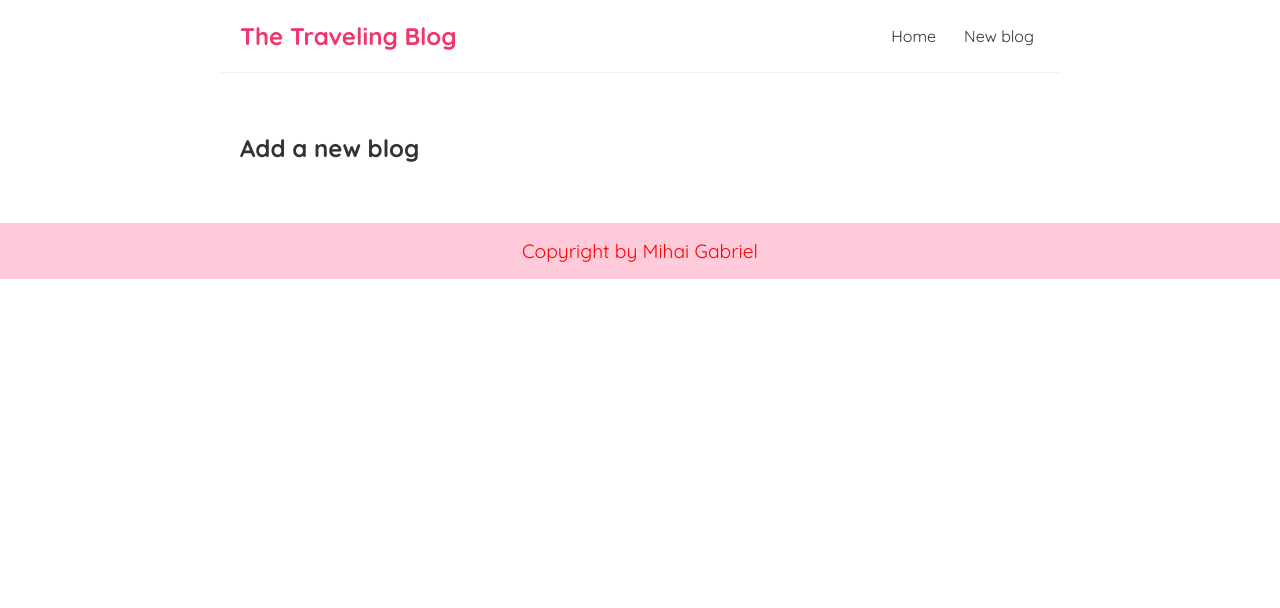
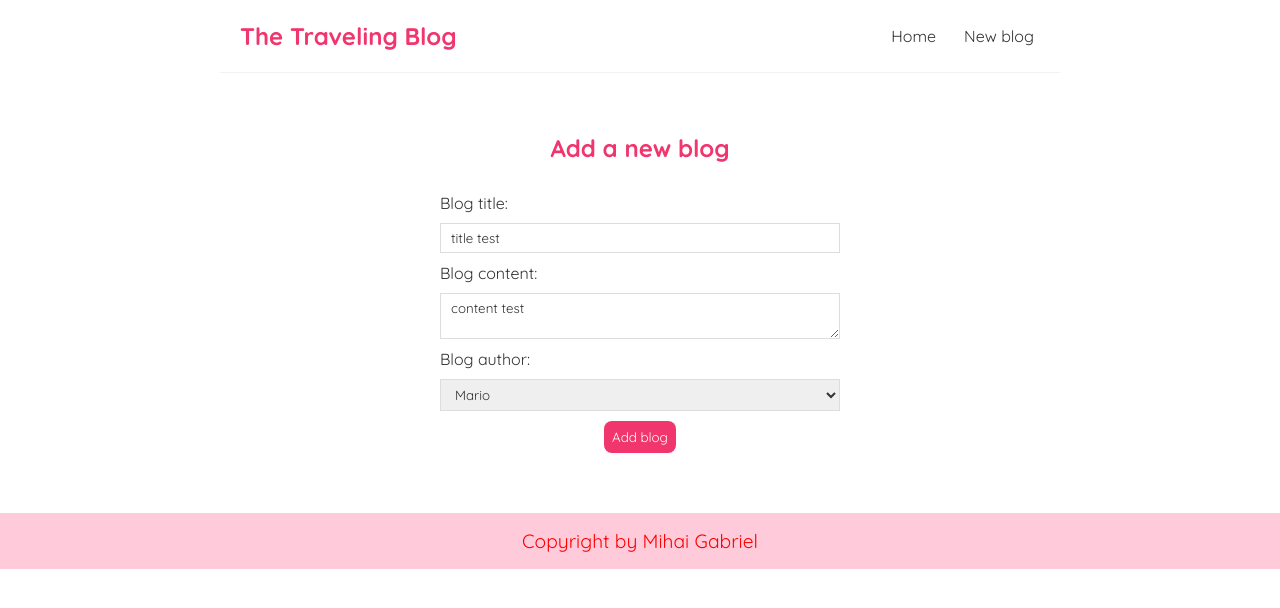
Before and after one commit to mihai-gabriel1/Traveling-blog, a React (Create React App) app: page /create in a window 1280 px wide. Shown: the top 608 px of the page. Built offline with nearby package versions, Linux system fonts and the light colour scheme.

Commit message:
The input field has been created in the component responsible with creating and editing a new blog; some styling has been added aswell.

```diff
--- a/data/db.json
+++ b/data/db.json
@@ -2,28 +2,28 @@
   "blogs": [
     {
       "title": "Trip to Thailand",
-      "body": "lorem ipsum...",
+      "body": "The trip to Thailand was a unique and exciting experience. The country offers a perfect blend of scenic beauty, rich culture, and warm hospitality. During the trip, one can explore the pristine beaches, witness the beautiful Buddhist temples, indulge in delicious street food and experience the vibrant nightlife. Overall, the trip to Thailand is an unforgettable adventure.",
       "author": "Mario",
       "id": 1
     },
 
     {
       "title": "Crystal water in Greece",
-      "body": "lorem ipsum...",
+      "body": "A trip to Greece is a journey through a land rich in history and culture. From the ancient ruins of Athens to the stunning beaches of the Greek islands, this destination is perfect for travelers who are seeking adventure, relaxation, and a touch of history. Visitors can enjoy the local cuisine, relax in picturesque villages, and explore the birthplace of Western civilization. Whether you're a history buff or just looking to soak up the sun, a trip to Greece has something for everyone.",
       "author": "Gabriel",
       "id": 2
     },
 
     {
       "title": "One week in Tenerife",
-      "body": "lorem ipsum...",
+      "body": "Tenerife is one of the largest of the Canary Islands and is a popular holiday destination. It boasts stunning beaches, picturesque landscapes, and a lively nightlife scene. Visitors can take in the island's history and culture by visiting the famous landmarks such as Teide National Park and the charming town of La Laguna.",
       "author": "John",
       "id": 3
     },
 
     {
       "title": "Amazing times in Philipines",
-      "body": "lorem ipsum...",
+      "body": "The Philippines is a country made up of over 7,000 islands, each with its own unique culture and breathtaking landscapes. From the pristine beaches of Boracay to the towering Mayon Volcano, the Philippines offers an array of natural wonders to explore. The friendly locals, delicious food, and rich history make it a must-visit destination for those seeking an unforgettable experience in Southeast Asia.",
       "author": "Luigi",
       "id": 4
     }
--- a/src/Create.js
+++ b/src/Create.js
@@ -1,7 +1,36 @@
+import { useState } from "react";
+
 const Create = () => {
+  const [title, setTitle] = useState("title test");
+  const [content, setContent] = useState("content test");
+  const [author, setAuthor] = useState("author test");
+
   return (
     <div className="create">
       <h2>Add a new blog</h2>
+      <form>
+        <label>Blog title:</label>
+        <input
+          type="text"
+          required
+          value={title}
+          onChange={(e) => setTitle(e.target.value)}
+        />
+        <label>Blog content:</label>
+        <textarea
+          required
+          value={content}
+          onChange={(e) => setContent(e.target.value)}
+        ></textarea>
+        <label>Blog author:</label>
+        <select value={author} onChange={(e) => setAuthor(e.target.value)}>
+          <option value="mario">Mario</option>
+          <option value="luigi">Luigi</option>
+          <option value="gabriel">Gabriel</option>
+          <option value="john">John</option>
+        </select>
+        <button>Add blog</button>
+      </form>
     </div>
   );
 };
--- a/src/components/Home.js
+++ b/src/components/Home.js
@@ -7,7 +7,7 @@ const Home = () => {
     isPending,
     error,
   } = useFetch(
-    "https://my-json-server.typicode.com/mihai-gabriel1/demo-apidb/blogs/"
+    "https://my-json-server.typicode.com/mihai-gabriel1/demo-apidb/blogs"
   );
 
   return (
--- a/src/index.css
+++ b/src/index.css
@@ -85,4 +85,44 @@
 
 .blog-details div {
   margin: 20px 0;
+  font-size: 1.2rem;
 }
+
+/* Create new blog section */
+
+.create {
+  max-width: 400px;
+  margin: 0 auto;
+  text-align: center;
+}
+
+.create label {
+  text-align: left;
+  display: block;
+}
+
+.create h2 {
+  font-size: 24px;
+  color: #f1356d;
+  margin-bottom: 30px;
+}
+
+.create input,
+.create textarea,
+.create select {
+  width: 100%;
+  padding: 6px 10px;
+  margin: 10px 0;
+  border: 1px solid #ddd;
+  box-sizing: border-box;
+  display: block;
+}
+
+.create button {
+  background: #f1356d;
+  color: #fff;
+  border: 0;
+  padding: 8px;
+  border-radius: 8px;
+  cursor: pointer;
+}
```
